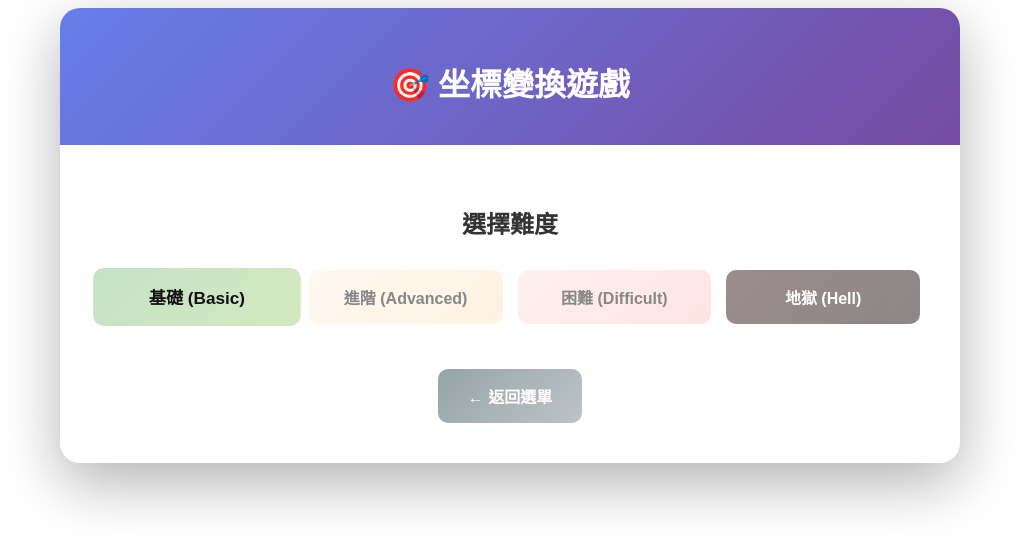
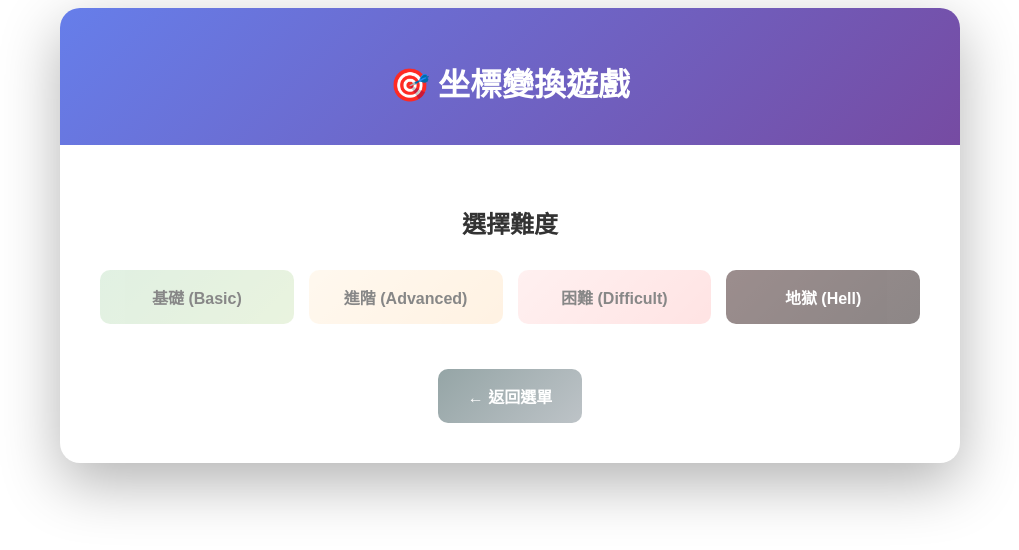
Before and after one commit to hwc20896/math-game-vue, a Vue app: page / in a window 1280 px wide. Both pictures are taken after a click on the button "🎮 開始遊戲". Shown: the top 550 px of the page, without its empty margins (130-1149 px from the left). Built offline with nearby package versions, Linux system fonts and the light colour scheme.

Commit message:
fix(game): fix having basic difficulty select button toggled on automatically

```diff
--- a/src/components/SetupScreen.vue
+++ b/src/components/SetupScreen.vue
@@ -53,7 +53,7 @@ const emit = defineEmits<{
 
 const navigateTo = inject<(screen: string) => void>('navigateTo')
 
-const difficulty = ref(1)
+const difficulty = ref(0)
 const iterationCount = ref(3)
 const showIterationInput = ref(false)
 const errorMessage = ref('')
```
